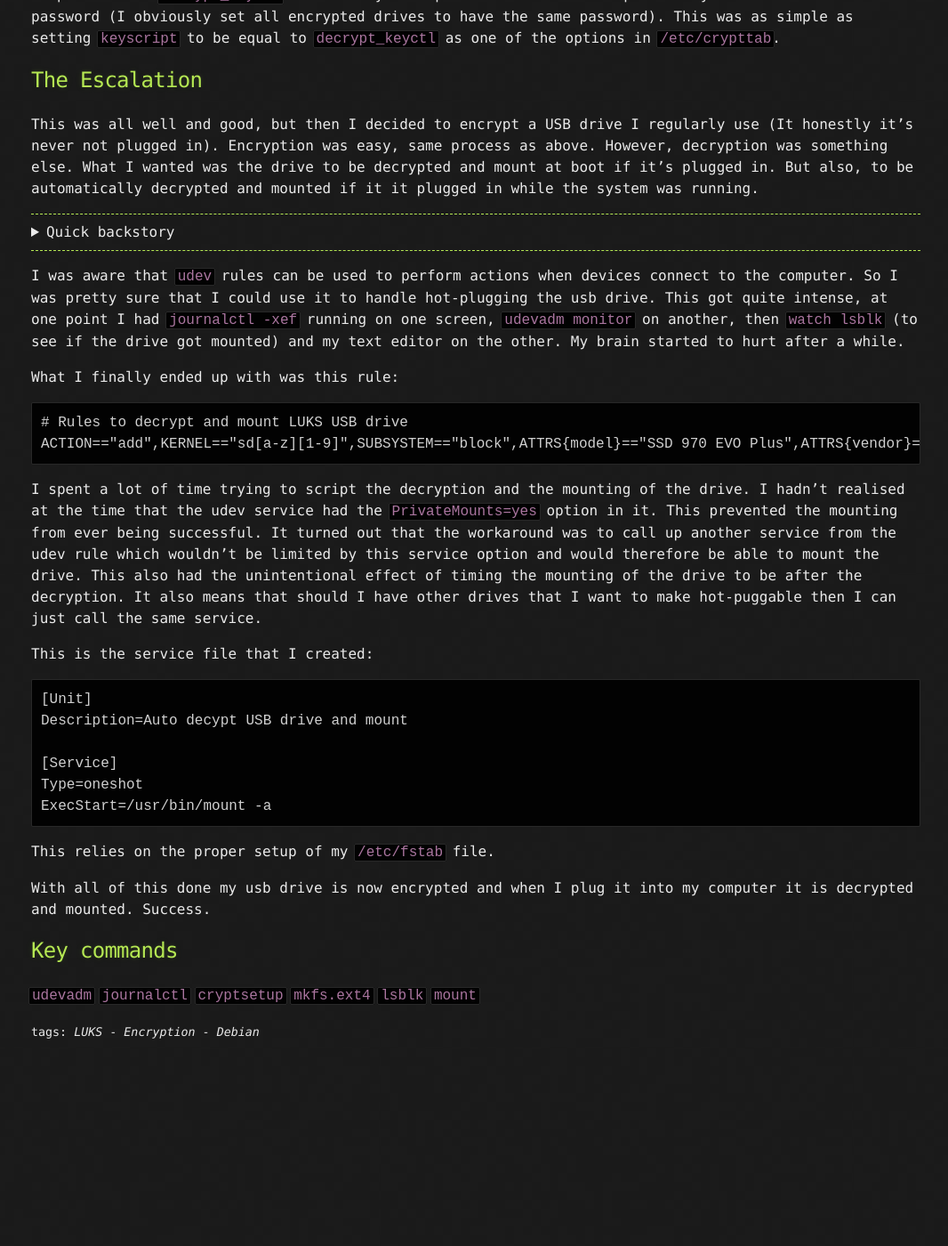
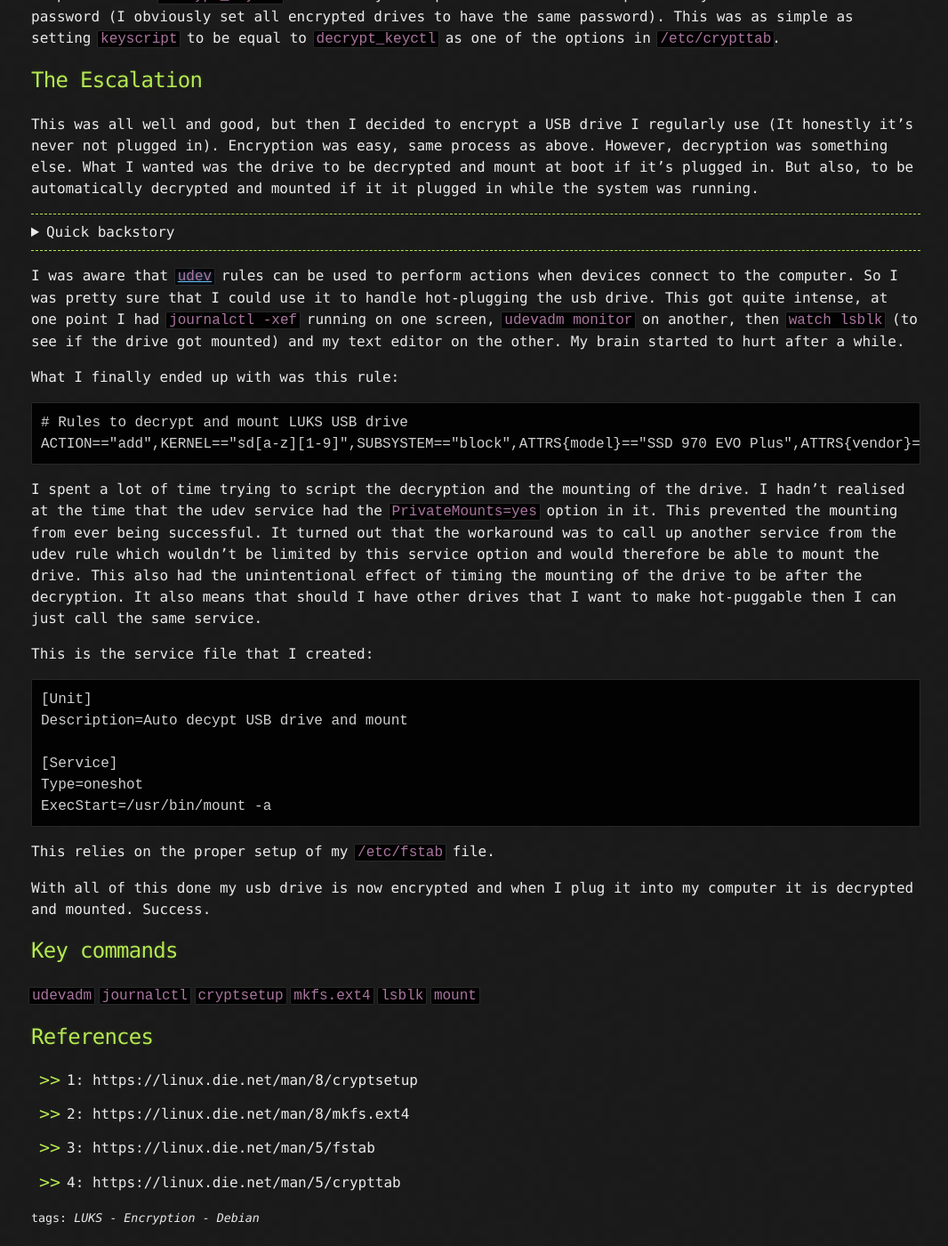
Before and after one commit to RyanMcClean/RyanMcClean.github.io, a Jekyll site: the page built from _blogs/2025-07-21-luks-encryption.md, in a window 1280 px wide and 1400 px high, scrolled down 951 px. Shown: the whole window at 89% size, without its empty margins (105-1171 px from the left). Built offline with Jekyll 4.4.1, drawn with Linux system fonts in a browser that asks for light colours; before the commit the page ends 2142 px from its top, so only the background shows below that.

Commit message:
Fix markdown formatting and add references for commands

```diff
--- a/_blogs/2025-07-21-luks-encryption.md
+++ b/_blogs/2025-07-21-luks-encryption.md
@@ -27,8 +27,8 @@ Then I could size my root partition up to 100GB, and finally just grow my /home
 ## Encryption
 
 While doing all that I figured I'd give encrypting the other drives on my system a go. How hard could it be.
-Turns out not very hard. I copied my data off, ran `cryptsetup luksFormat /{path to drive}` and it worked pretty much straight out of the gate.
-I just opened the encrypted drive, make the ext4 file system inside it (`mkfs.ext4`), and then updated my `/etc/fstab` and `/etc/crypttab` files.
+Turns out not very hard. I copied my data off, ran [`cryptsetup luksFormat /{path to drive}`][1] and it worked pretty much straight out of the gate.
+I just opened the encrypted drive, make the ext4 file system inside it ([`mkfs.ext4`][2]), and then updated my [`/etc/fstab`][3] and [`/etc/crypttab`][4] files.
 
 I opted to use `decrypt_keyctl` to cache my LUKS password and have it open all my drives with one password (I obviously set all encrypted drives to have the same password).
 This was as simple as setting `keyscript` to be equal to `decrypt_keyctl` as one of the options in `/etc/crypttab`.
@@ -48,7 +48,7 @@ Quick backstory
 
 </summary>
 
-I have recently moved to linux from windows, I have used linux a lot, professionally and as a hobby (Rasberry Pi's and such). Linux requires a lot more tinkering than windows, which I prefer, I enjoy the process. Part of this process has involved me fiddling with `udev` rules.
+I have recently moved to linux from windows, I have used linux a lot, professionally and as a hobby (Rasberry Pi's and such). Linux requires a lot more tinkering than windows, which I prefer, I enjoy the process. Part of this process has involved me fiddling with [`udev`][1] rules.
 I wanted to get my nintendo switch pro controller to work with my debian install. I got it working in the end, but that leads us back to the main story.
 
 
@@ -58,7 +58,7 @@ End backstory
 
 ***
 
-I was aware that `udev` rules can be used to perform actions when devices connect to the computer. So I was pretty sure that I could use it to handle hot-plugging the usb drive. This got quite intense, at one point I had `journalctl -xef` running on one screen, `udevadm monitor` on another, then `watch lsblk` (to see if the drive got mounted) and my text editor on the other. My brain started to hurt after a while.
+I was aware that [`udev`][1] rules can be used to perform actions when devices connect to the computer. So I was pretty sure that I could use it to handle hot-plugging the usb drive. This got quite intense, at one point I had `journalctl -xef` running on one screen, `udevadm monitor` on another, then `watch lsblk` (to see if the drive got mounted) and my text editor on the other. My brain started to hurt after a while.
 
 What I finally ended up with was this rule:
 
@@ -92,3 +92,20 @@ With all of this done my usb drive is now encrypted and when I plug it into my c
 `mkfs.ext4`
 `lsblk`
 `mount`
+
+## References
+- 1: https://linux.die.net/man/8/cryptsetup
+
+[1]: https://linux.die.net/man/8/cryptsetup
+
+- 2: https://linux.die.net/man/8/mkfs.ext4
+
+[2]: https://linux.die.net/man/8/mkfs.ext4
+
+- 3: https://linux.die.net/man/5/fstab
+
+[3]: https://linux.die.net/man/5/fstab
+
+- 4: https://linux.die.net/man/5/crypttab
+
+[4]: https://linux.die.net/man/5/crypttab
```
